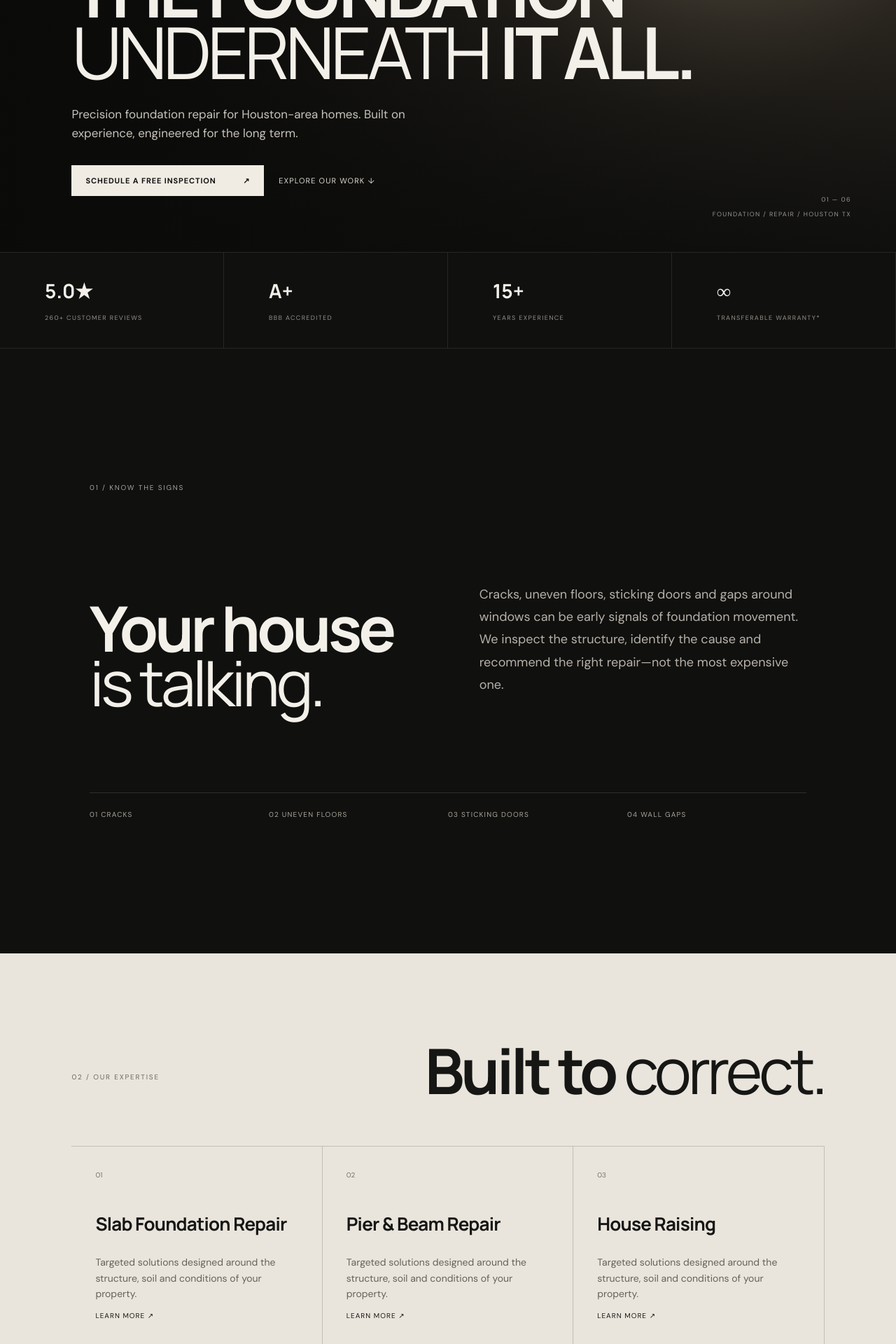
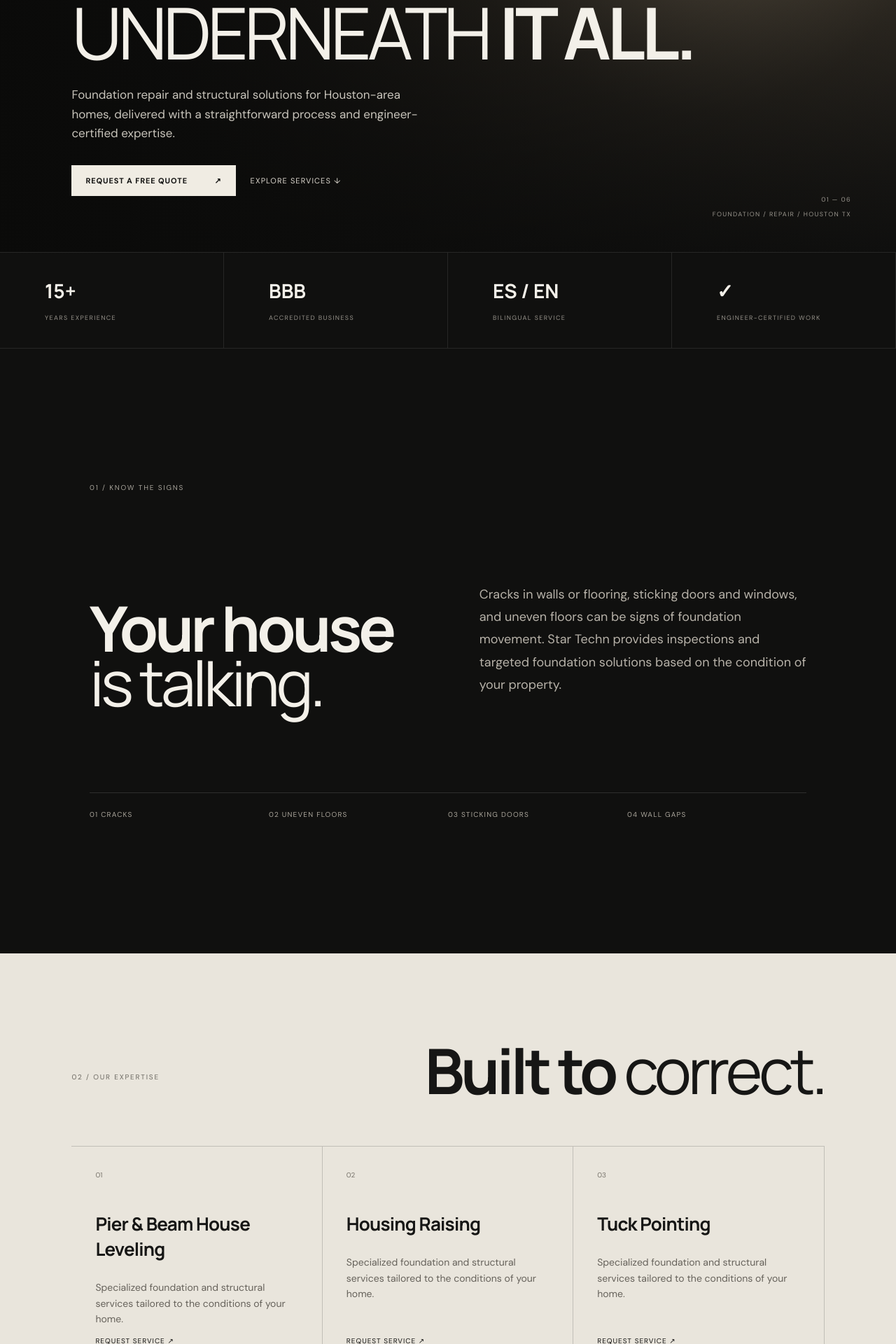
Before and after one commit to jakjonsun3-sudo/webdis, a Next.js app: page / in a window 1280 px wide. Shown: the part 440-2360 px from the top of the page at 70% size. Built offline with nearby package versions, Linux system fonts and the light colour scheme.

Commit message:
Verify and refine Star Techn claims and conversion copy

```diff
--- a/app/page.tsx
+++ b/app/page.tsx
@@ -3,22 +3,22 @@
 import { motion, useScroll, useTransform } from 'framer-motion'
 import { useRef } from 'react'
 
-const services = ['Slab Foundation Repair','Pier & Beam Repair','House Raising','Drainage Solutions','Concrete Repair','Root Barrier']
-const areas = ['Houston','Sugar Land','Katy','Pearland','Missouri City','Rosenberg','Richmond','Stafford']
+const services = ['Pier & Beam House Leveling','Housing Raising','Tuck Pointing','Engineer Certification','Root Barrier Installation','Drainage & Soil Solutions']
+const areas = ['Sugar Land','Fort Bend County','Cinco Ranch','Rosenberg','Katy','Missouri City','Pearland']
 
 export default function Home(){
  const ref=useRef(null); const {scrollYProgress}=useScroll({target:ref,offset:['start start','end start']}); const scale=useTransform(scrollYProgress,[0,.7],[1,1.12]); const y=useTransform(scrollYProgress,[0,.7],[0,80])
  return <main ref={ref}>
   <nav><div className="logo"><span>STAR</span> TECHN</div><div className="navlinks"><a href="#services">Services</a><a href="#process">Process</a><a href="#reviews">Reviews</a><a href="#areas">Service Area</a></div><a className="navcta" href="tel:18324895484">Call 832.489.5484</a></nav>
-  <section className="hero"><motion.div className="heroimage" style={{scale,y}}/><div className="shade"/><div className="heroContent"><p className="eyebrow">HOUSTON FOUNDATION SPECIALISTS · EST. 2000s</p><h1>THE FOUNDATION<br/><i>UNDERNEATH</i> IT ALL.</h1><p className="lead">Precision foundation repair for Houston-area homes. Built on experience, engineered for the long term.</p><div className="actions"><a className="primary" href="tel:18324895484">SCHEDULE A FREE INSPECTION <span>↗</span></a><a className="ghost" href="#services">Explore our work ↓</a></div></div><div className="heroMeta"><span>01 — 06</span><span>FOUNDATION / REPAIR / HOUSTON TX</span></div></section>
-  <section className="trust"><div><b>5.0★</b><span>260+ CUSTOMER REVIEWS</span></div><div><b>A+</b><span>BBB ACCREDITED</span></div><div><b>15+</b><span>YEARS EXPERIENCE</span></div><div><b>∞</b><span>TRANSFERABLE WARRANTY*</span></div></section>
-  <section className="intro"><p className="eyebrow">01 / KNOW THE SIGNS</p><h2>Your house<br/><em>is talking.</em></h2><p className="bodycopy">Cracks, uneven floors, sticking doors and gaps around windows can be early signals of foundation movement. We inspect the structure, identify the cause and recommend the right repair—not the most expensive one.</p><div className="symptoms"><span>01 CRACKS</span><span>02 UNEVEN FLOORS</span><span>03 STICKING DOORS</span><span>04 WALL GAPS</span></div></section>
-  <section id="services" className="services"><div className="sectionhead"><p className="eyebrow">02 / OUR EXPERTISE</p><h2>Built to <em>correct.</em></h2></div><div className="servicegrid">{services.map((s,i)=><motion.article key={s} whileHover={{y:-8}}><span>0{i+1}</span><h3>{s}</h3><p>Targeted solutions designed around the structure, soil and conditions of your property.</p><a href="tel:18324895484">Learn more ↗</a></motion.article>)}</div></section>
-  <section id="process" className="process"><div><p className="eyebrow">03 / THE PROCESS</p><h2>Clear from<br/><em>day one.</em></h2></div><div className="steps">{[['01','Inspect','A thorough evaluation of your home and foundation.'],['02','Diagnose','We identify movement, cause and the appropriate solution.'],['03','Repair','Our crew executes the work with precision and care.'],['04','Protect','We stand behind the repair and help protect your investment.']].map(x=><div className="step" key={x[0]}><b>{x[0]}</b><h3>{x[1]}</h3><p>{x[2]}</p></div>)}</div></section>
+  <section className="hero"><motion.div className="heroimage" style={{scale,y}}/><div className="shade"/><div className="heroContent"><p className="eyebrow">HOUSTON FOUNDATION SPECIALISTS · FAMILY OWNED</p><h1>THE FOUNDATION<br/><i>UNDERNEATH</i> IT ALL.</h1><p className="lead">Foundation repair and structural solutions for Houston-area homes, delivered with a straightforward process and engineer-certified expertise.</p><div className="actions"><a className="primary" href="tel:18324895484">REQUEST A FREE QUOTE <span>↗</span></a><a className="ghost" href="#services">Explore services ↓</a></div></div><div className="heroMeta"><span>01 — 06</span><span>FOUNDATION / REPAIR / HOUSTON TX</span></div></section>
+  <section className="trust"><div><b>15+</b><span>YEARS EXPERIENCE</span></div><div><b>BBB</b><span>ACCREDITED BUSINESS</span></div><div><b>ES / EN</b><span>BILINGUAL SERVICE</span></div><div><b>✓</b><span>ENGINEER-CERTIFIED WORK</span></div></section>
+  <section className="intro"><p className="eyebrow">01 / KNOW THE SIGNS</p><h2>Your house<br/><em>is talking.</em></h2><p className="bodycopy">Cracks in walls or flooring, sticking doors and windows, and uneven floors can be signs of foundation movement. Star Techn provides inspections and targeted foundation solutions based on the condition of your property.</p><div className="symptoms"><span>01 CRACKS</span><span>02 UNEVEN FLOORS</span><span>03 STICKING DOORS</span><span>04 WALL GAPS</span></div></section>
+  <section id="services" className="services"><div className="sectionhead"><p className="eyebrow">02 / OUR EXPERTISE</p><h2>Built to <em>correct.</em></h2></div><div className="servicegrid">{services.map((s,i)=><motion.article key={s} whileHover={{y:-8}}><span>0{i+1}</span><h3>{s}</h3><p>Specialized foundation and structural services tailored to the conditions of your home.</p><a href="tel:18324895484">Request service ↗</a></motion.article>)}</div></section>
+  <section id="process" className="process"><div><p className="eyebrow">03 / THE PROCESS</p><h2>Clear from<br/><em>day one.</em></h2></div><div className="steps">{[['01','Book','Choose a time for your consultation.'],['02','Schedule','Set the project date and scope of work.'],['03','Repair','Our team completes the assigned work.'],['04','Move forward','A straightforward path from concern to solution.']].map(x=><div className="step" key={x[0]}><b>{x[0]}</b><h3>{x[1]}</h3><p>{x[2]}</p></div>)}</div></section>
   <section className="statement"><p>FOUNDATION REPAIR SHOULD FEEL<br/><strong>LIKE A SOLUTION.</strong></p></section>
-  <section id="reviews" className="reviews"><p className="eyebrow">04 / CUSTOMER VOICE</p><h2>Trusted where<br/><em>it matters.</em></h2><div className="review"><span>★★★★★</span><blockquote>“Professional from the first inspection through the completion of the job. Everything was explained clearly and the crew kept us informed throughout the process.”</blockquote><p>— STAR TECHN CUSTOMER</p></div></section>
+  <section id="reviews" className="reviews"><p className="eyebrow">04 / CUSTOMER VOICE</p><h2>See why<br/><em>Houston trusts.</em></h2><div className="review"><span>★ ★ ★ ★ ★</span><blockquote>Explore verified customer experiences, completed projects and the team’s approach before you schedule your consultation.</blockquote><a className="ghost" href="https://startexfoundationrepair.com/">View company site ↗</a></div></section>
   <section id="areas" className="areas"><div><p className="eyebrow">05 / WHERE WE WORK</p><h2>Houston<br/><em>& beyond.</em></h2></div><div className="arealist">{areas.map((a,i)=><span key={a}><small>0{i+1}</small>{a}</span>)}</div></section>
-  <section className="cta"><p className="eyebrow">06 / TAKE THE FIRST STEP</p><h2>DON'T WAIT FOR<br/>THE CRACK TO <em>GROW.</em></h2><p>Schedule your foundation inspection and get a clear path forward.</p><a className="primary" href="tel:18324895484">SCHEDULE A FREE INSPECTION ↗</a></section>
-  <footer><div className="logo"><span>STAR</span> TECHN</div><p>Foundation repair for Houston, Texas and surrounding communities.</p><a href="tel:18324895484">832.489.5484</a><small>© {new Date().getFullYear()} Star Techn Foundation Repair. All rights reserved.</small></footer>
+  <section className="cta"><p className="eyebrow">06 / TAKE THE FIRST STEP</p><h2>YOUR HOME<br/>DESERVES A <em>SOLID START.</em></h2><p>Talk with Star Techn about your foundation project and request a free quote.</p><a className="primary" href="tel:18324895484">CALL 832.489.5484 ↗</a></section>
+  <footer><div className="logo"><span>STAR</span> TECHN</div><p>Foundation repair and structural solutions for Houston, Texas and surrounding communities.</p><a href="tel:18324895484">832.489.5484</a><small>© {new Date().getFullYear()} Star Techn Foundation Repair. All rights reserved.</small></footer>
  </main>
 }
```
